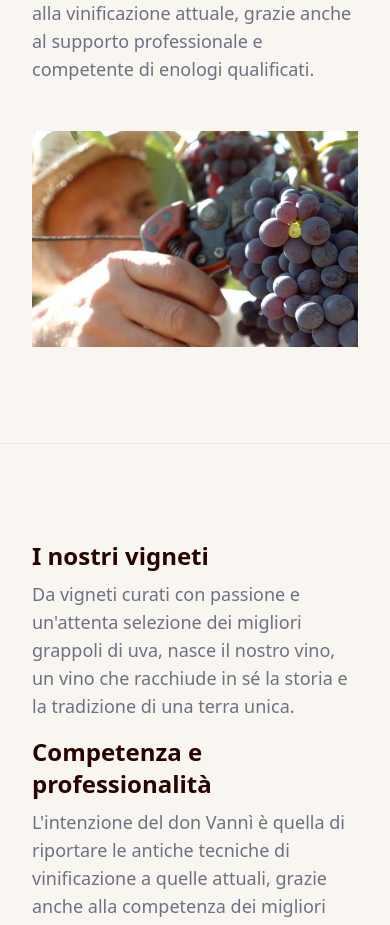
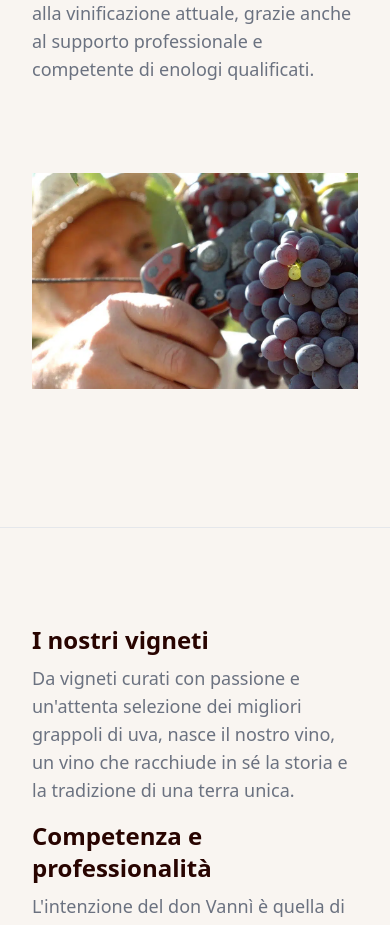
Before and after one commit to nott7/donvanni, a Next.js app: page /la-nostra-storia in a window 390 px wide. Shown: the part 1400-2325 px from the top of the page. Built offline with nearby package versions, Linux system fonts and the light colour scheme.

Commit message:
fixed image

```diff
--- a/app/la-nostra-storia/page.jsx
+++ b/app/la-nostra-storia/page.jsx
@@ -76,8 +76,8 @@ const page = () => {
           <img
             src="/raccolta.jpg"
             alt="Raccolta"
-            className="h-full mx-auto w-full
-            object-cover object-center
+            className="mx-auto h-[300px] lg:h-full
+            object-contain lg:object-cover object-center
             "
           />
         </motion.div>
```
